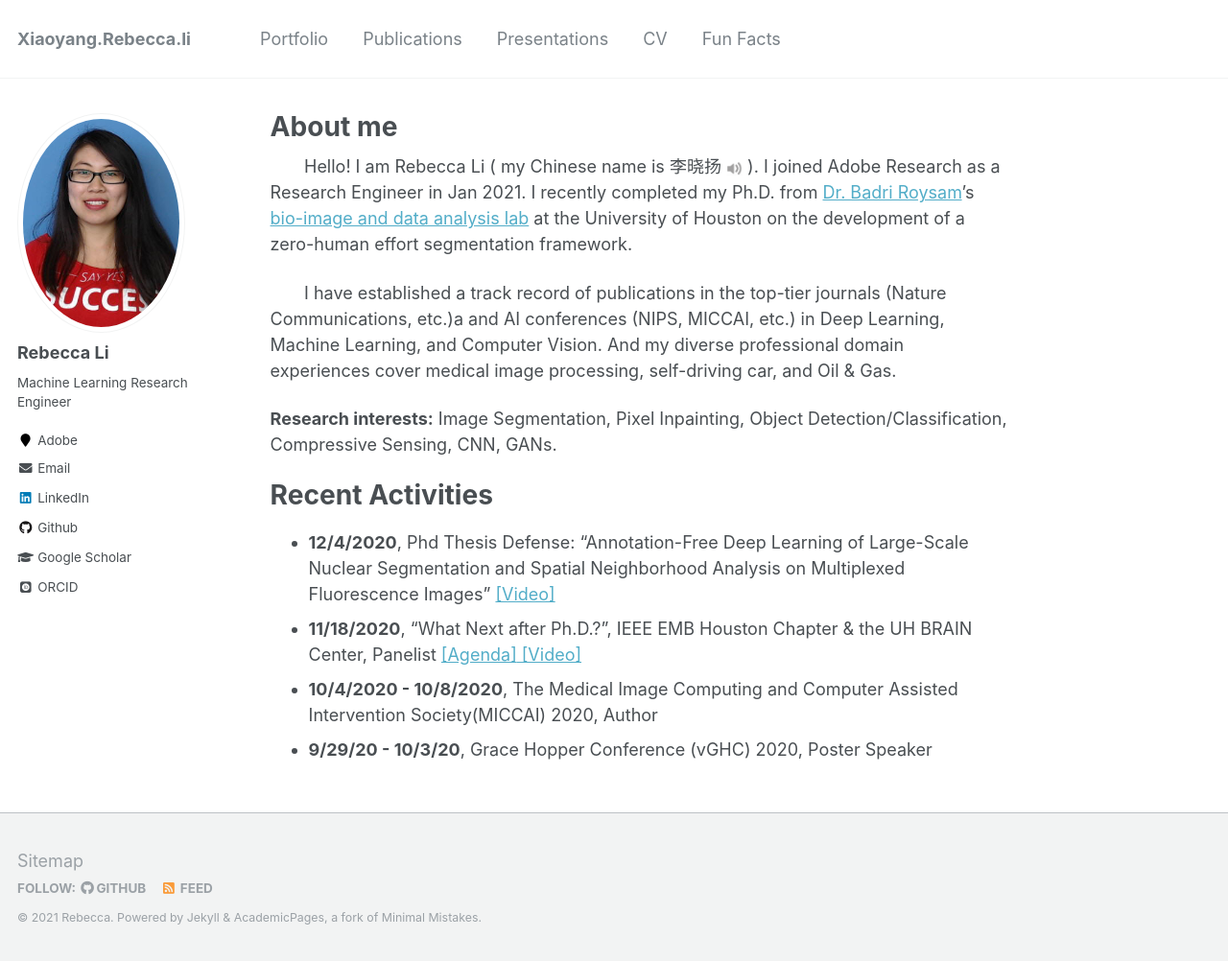
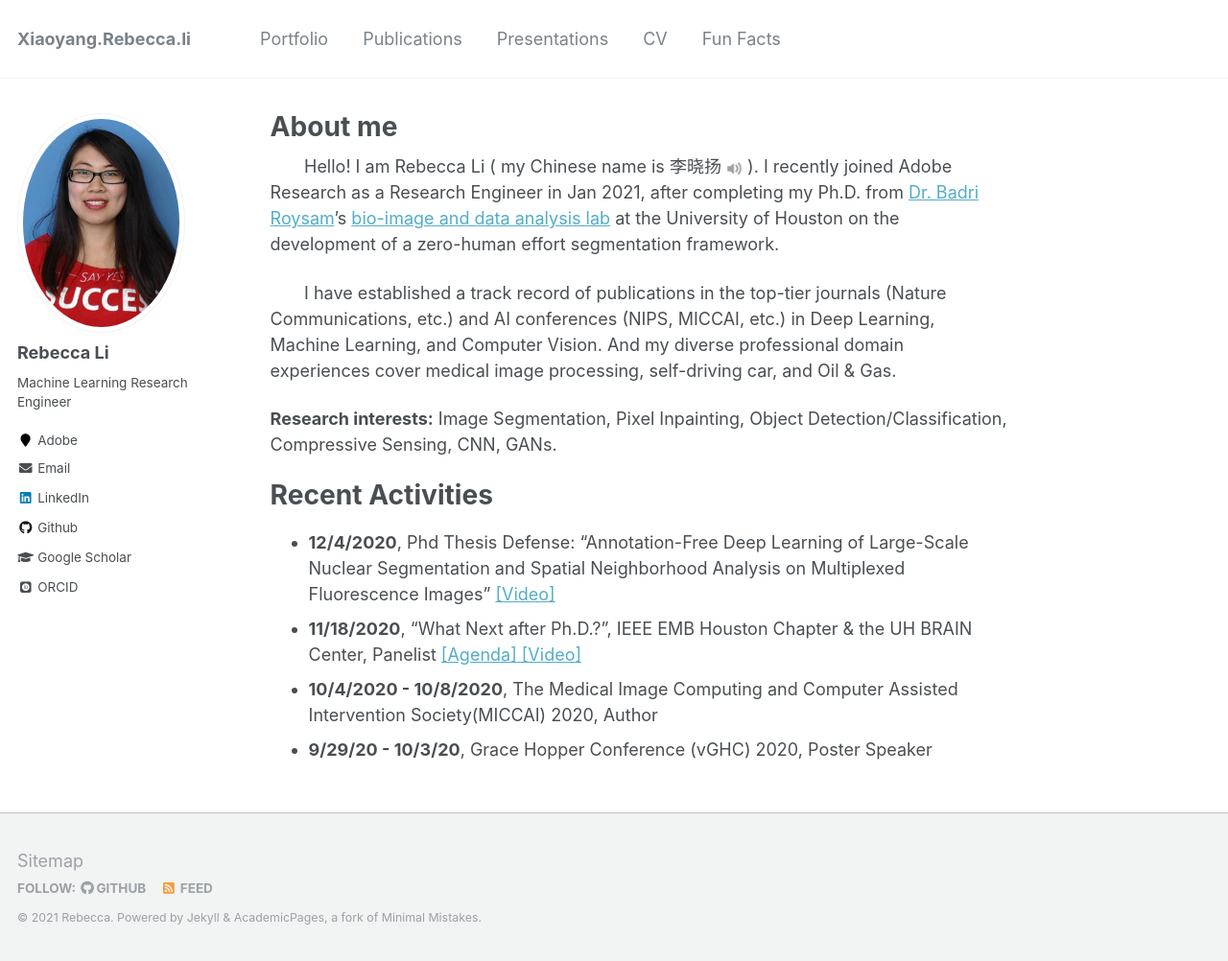
Before and after one commit to Xiaoyang-Rebecca/xiaoyang-rebecca.github.io, a Jekyll site: the page built from _pages/about.md, in a window 1280 px wide and 1002 px high. Shown: the whole window at 96% size. Built offline with Jekyll 4.4.1, drawn with Linux system fonts in a browser that asks for light colours; some web fonts are replaced.

Commit message:
Update about.md

```diff
--- a/_pages/about.md
+++ b/_pages/about.md
@@ -21,9 +21,9 @@
 
 ###  &nbsp; -->
 
-&nbsp;&nbsp;&nbsp;&nbsp;&nbsp;&nbsp; Hello! I am Rebecca Li ( my Chinese name is 李晓扬 [<img src="./figures/audio.png"  width="17">](https://www.howtosay.co.in/pronounce/xiaoyang-in-english) ). I joined Adobe Research as a Research Engineer in Jan 2021. I recently completed my Ph.D. from [Dr. Badri Roysam](http://www.ee.uh.edu/faculty/roysam)'s [bio-image and data analysis lab](https://github.com/RoysamLab?tab=repositories) at the University of Houston on the development of a zero-human effort segmentation framework.
+&nbsp;&nbsp;&nbsp;&nbsp;&nbsp;&nbsp; Hello! I am Rebecca Li ( my Chinese name is 李晓扬 [<img src="./figures/audio.png"  width="17">](https://www.howtosay.co.in/pronounce/xiaoyang-in-english) ). I recently joined Adobe Research as a Research Engineer in Jan 2021, after completing my Ph.D. from [Dr. Badri Roysam](http://www.ee.uh.edu/faculty/roysam)'s [bio-image and data analysis lab](https://github.com/RoysamLab?tab=repositories) at the University of Houston on the development of a zero-human effort segmentation framework.
 
-&nbsp;&nbsp;&nbsp;&nbsp;&nbsp;&nbsp; I have established a track record of publications in the top-tier journals (Nature Communications, etc.)a and AI conferences (NIPS, MICCAI, etc.) in Deep Learning, Machine Learning, and Computer Vision. And my diverse professional domain experiences cover medical image processing, self-driving car, and Oil & Gas.
+&nbsp;&nbsp;&nbsp;&nbsp;&nbsp;&nbsp; I have established a track record of publications in the top-tier journals (Nature Communications, etc.) and AI conferences (NIPS, MICCAI, etc.) in Deep Learning, Machine Learning, and Computer Vision. And my diverse professional domain experiences cover medical image processing, self-driving car, and Oil & Gas.
 
 **Research interests:** Image Segmentation, Pixel Inpainting, Object Detection/Classification, Compressive Sensing, CNN, GANs.
 
```
